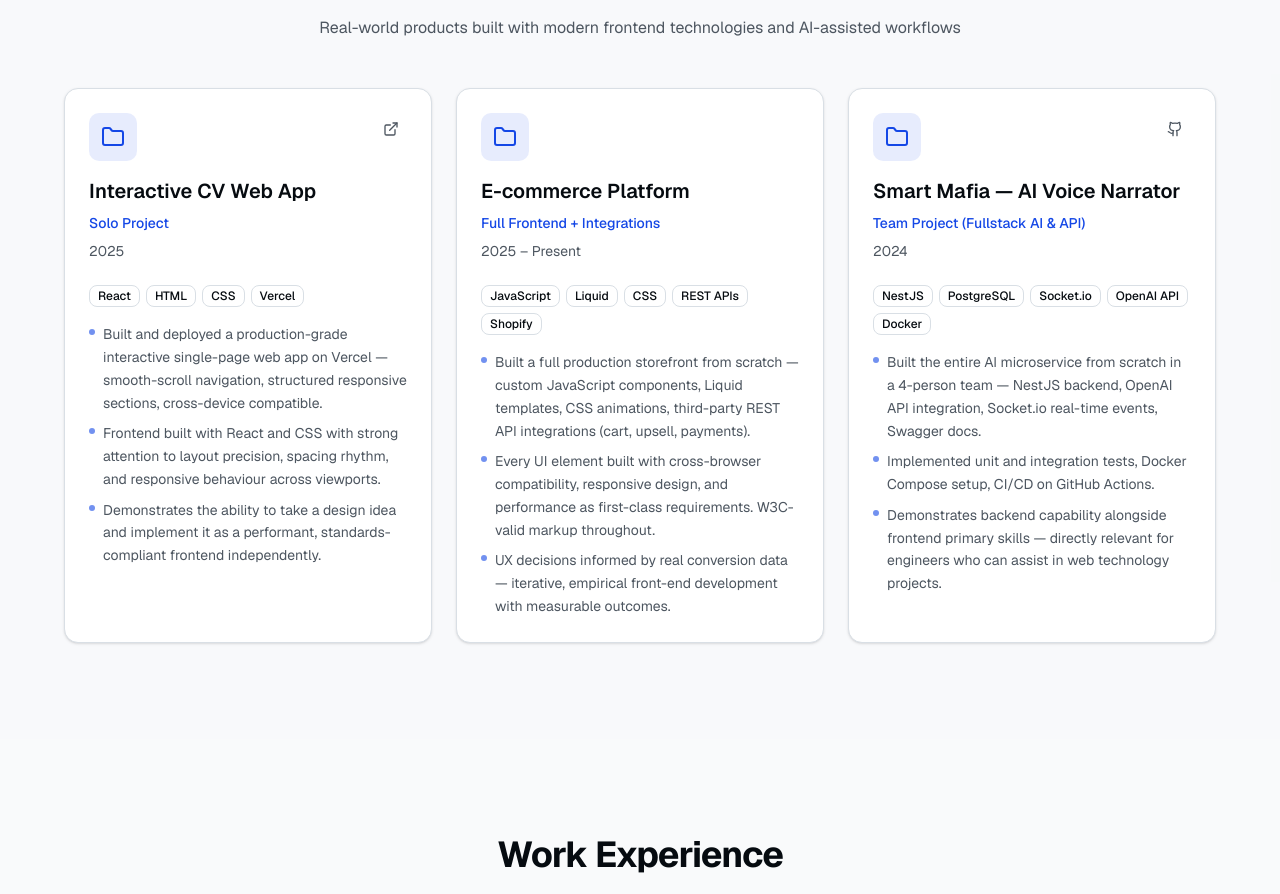
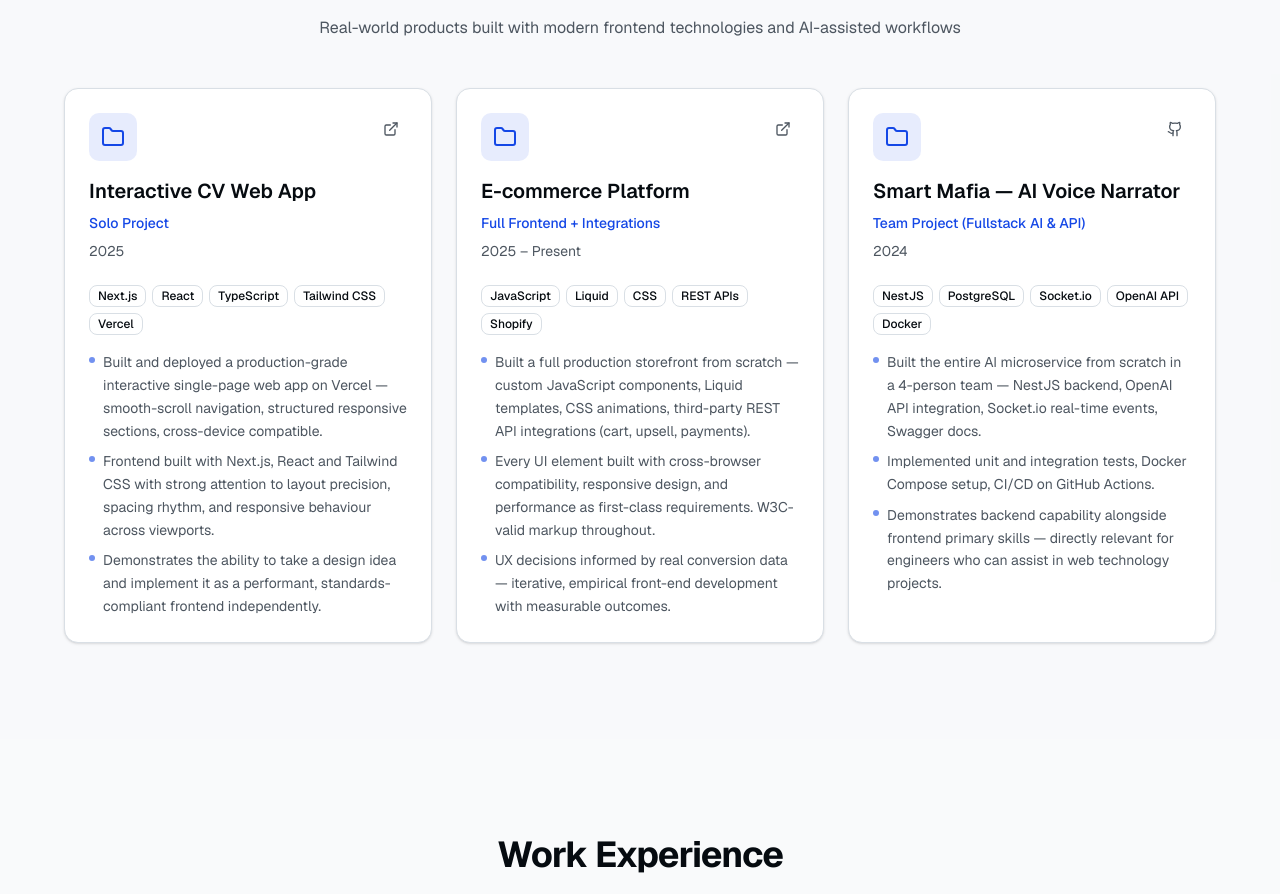
Before and after one commit to Kulya05/v0-resume-website-build, a Next.js app: page / in a window 1280 px wide. Shown: the part 2467-3361 px from the top of the page. Built offline with nearby package versions, Linux system fonts and the light colour scheme.

Commit message:
fix: update project links to current live apps
Update project links to point to latest live versions.

```diff
--- a/components/projects.tsx
+++ b/components/projects.tsx
@@ -10,11 +10,11 @@ const projects = [
     title: "Interactive CV Web App",
     subtitle: "Solo Project",
     period: "2025",
-    tech: ["React", "HTML", "CSS", "Vercel"],
-    liveUrl: "https://monterail-cv-page.vercel.app",
+    tech: ["Next.js", "React", "TypeScript", "Tailwind CSS", "Vercel"],
+    liveUrl: "https://v0-resume-website-build.vercel.app",
     highlights: [
       "Built and deployed a production-grade interactive single-page web app on Vercel — smooth-scroll navigation, structured responsive sections, cross-device compatible.",
-      "Frontend built with React and CSS with strong attention to layout precision, spacing rhythm, and responsive behaviour across viewports.",
+      "Frontend built with Next.js, React and Tailwind CSS with strong attention to layout precision, spacing rhythm, and responsive behaviour across viewports.",
       "Demonstrates the ability to take a design idea and implement it as a performant, standards-compliant frontend independently.",
     ],
   },
@@ -23,6 +23,7 @@ const projects = [
     subtitle: "Full Frontend + Integrations",
     period: "2025 – Present",
     tech: ["JavaScript", "Liquid", "CSS", "REST APIs", "Shopify"],
+    liveUrl: "https://0csg6b-b0.myshopify.com",
     highlights: [
       "Built a full production storefront from scratch — custom JavaScript components, Liquid templates, CSS animations, third-party REST API integrations (cart, upsell, payments).",
       "Every UI element built with cross-browser compatibility, responsive design, and performance as first-class requirements. W3C-valid markup throughout.",
```
